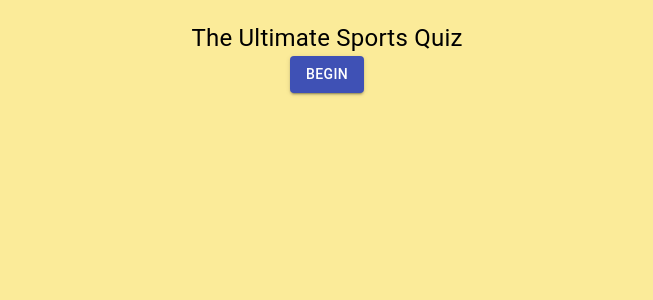
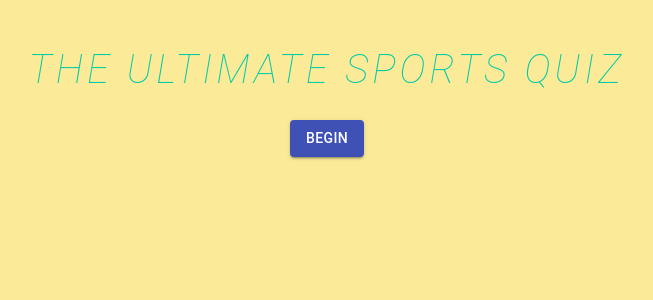
Before and after one commit to warwickandrew/simple-react-quiz, a React (Create React App) app in the folder react-quiz/: page / in a window 1280 px wide. Shown: the top 300 px of the page, without its empty margins (313-966 px from the left). Built offline with nearby package versions, Linux system fonts and the light colour scheme.

Commit message:
Heading update

```diff
--- a/react-quiz/src/App.tsx
+++ b/react-quiz/src/App.tsx
@@ -11,9 +11,14 @@ import Button from "@material-ui/core/Button";
 
 const useStyles = makeStyles({
   title: {
-    fontSize: 24,
     textAlign: "center",
-    marginTop: 20,
+    letterSpacing: 4,
+    margin: "1em 0 0.5em 0",
+    fontWeight: 100,
+    textTransform: "uppercase",
+    color: "#00caa6",
+    fontStyle: "italic",
+    fontSize: 40,
   },
   beginButton: {
     textAlign: "center",
```
